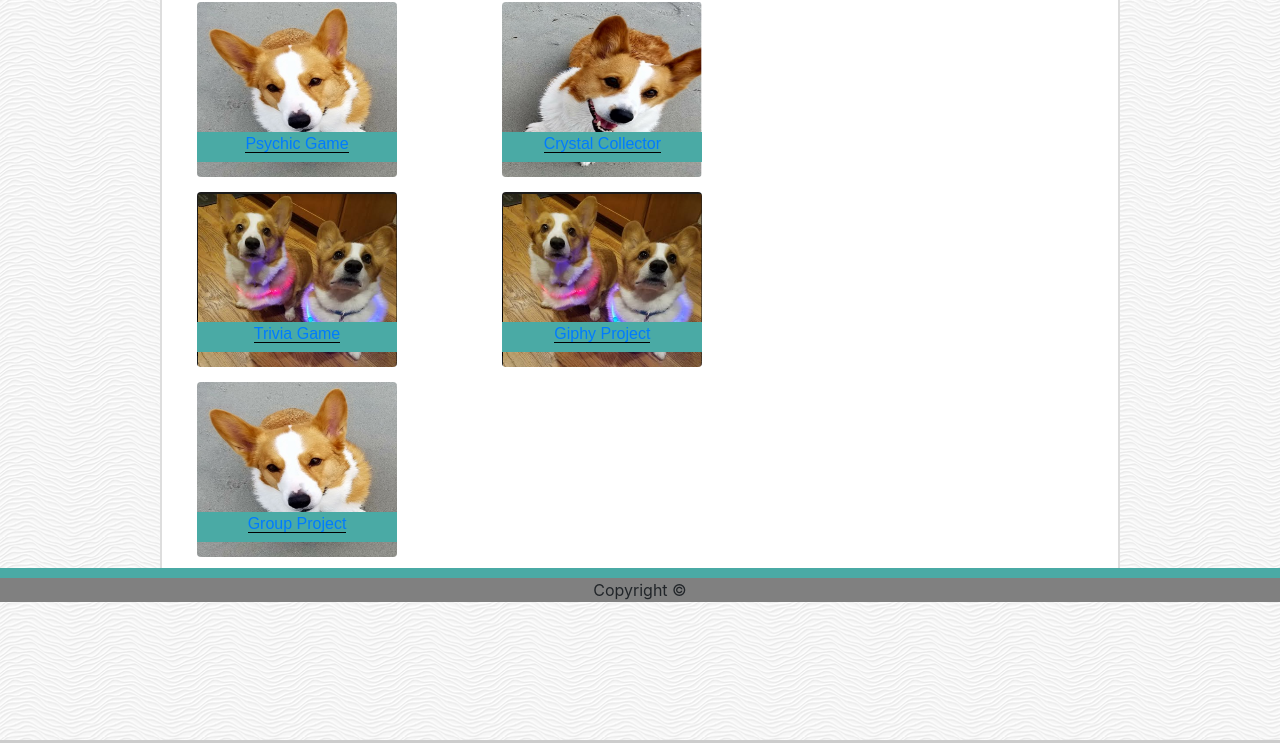
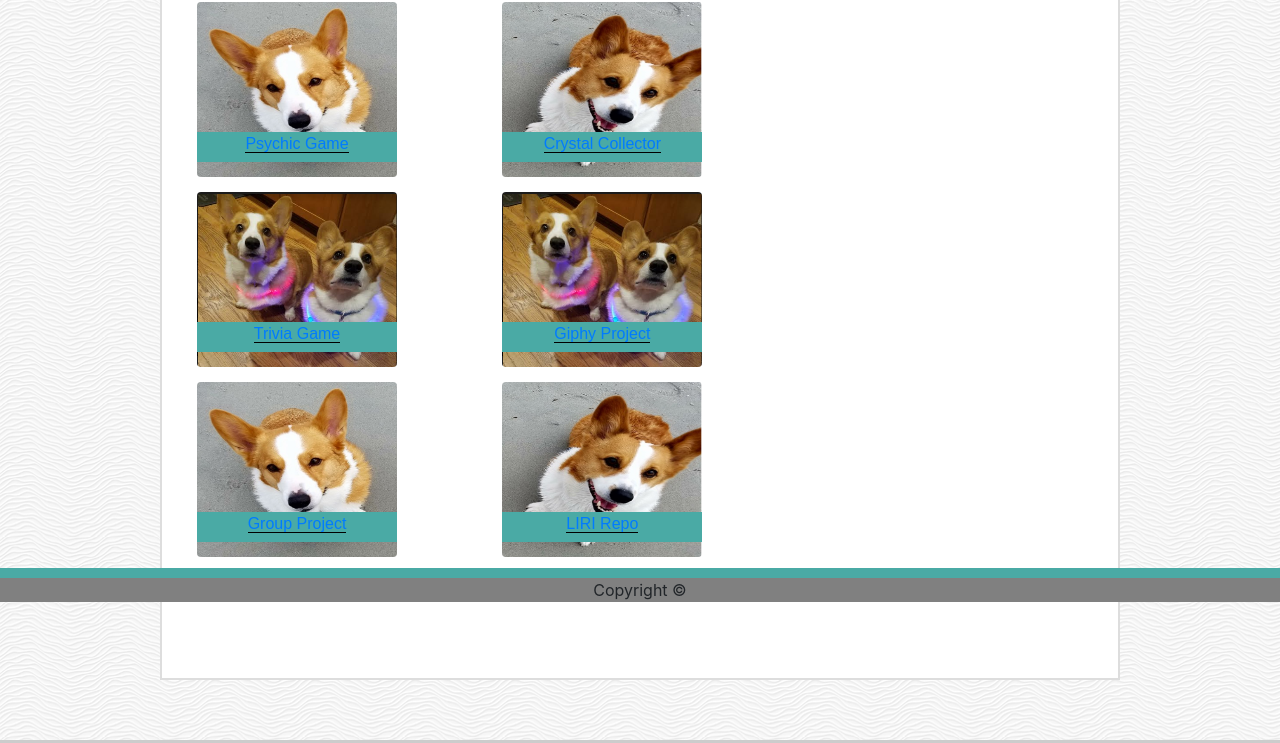
Before and after one commit to DarjeelingLimited/Bootstrap-Portfolio, a plain HTML site: page portfolio.html in a window 1280 px wide. Shown: the part 198-941 px from the top of the page. Drawn offline with nearby package versions, Linux system fonts and the light colour scheme.

Commit message:
added link to LIRI app

```diff
--- a/portfolio.html
+++ b/portfolio.html
@@ -87,6 +87,11 @@
               <a href="https://jacobbraxley.github.io/TaxBars/">Group Project</a>
             </p>
           </div>
+          <div class="col-md-4 col-sm-8">
+            <img src="assets/images/Placeholder2.PNG" width="200px" height="175px" alt="placeholder"
+              class="rounded float-left">
+            <p class="piclabel">
+              <a href="https://github.com/DarjeelingLimited/liri-node-app">LIRI Repo</a>
         </div>
       </div>
     </div>
```
